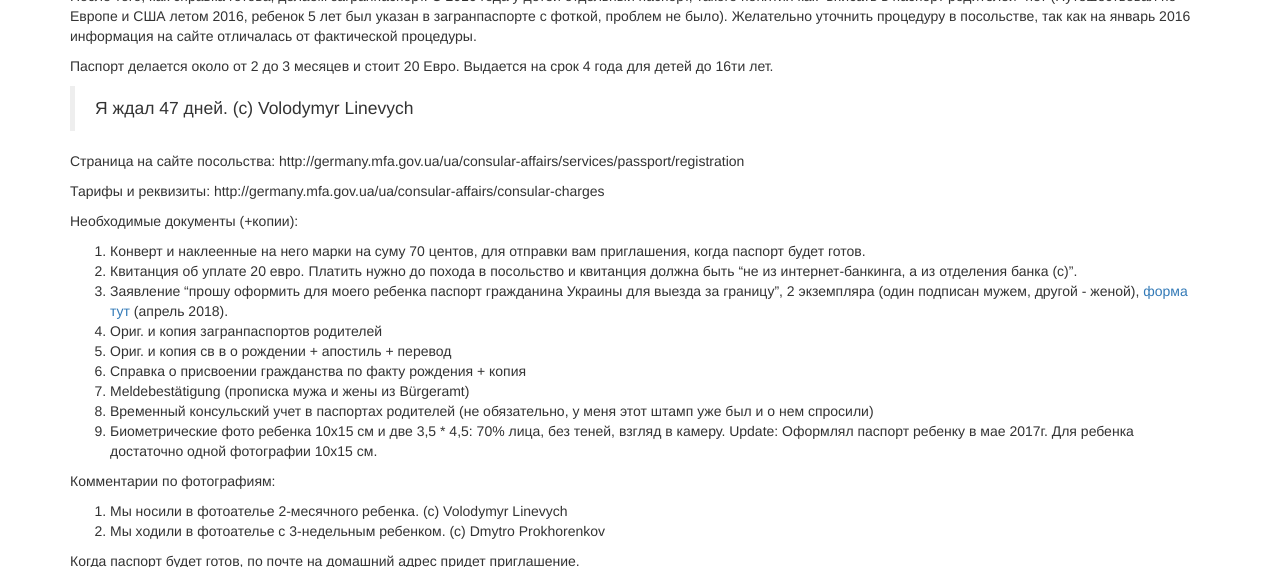
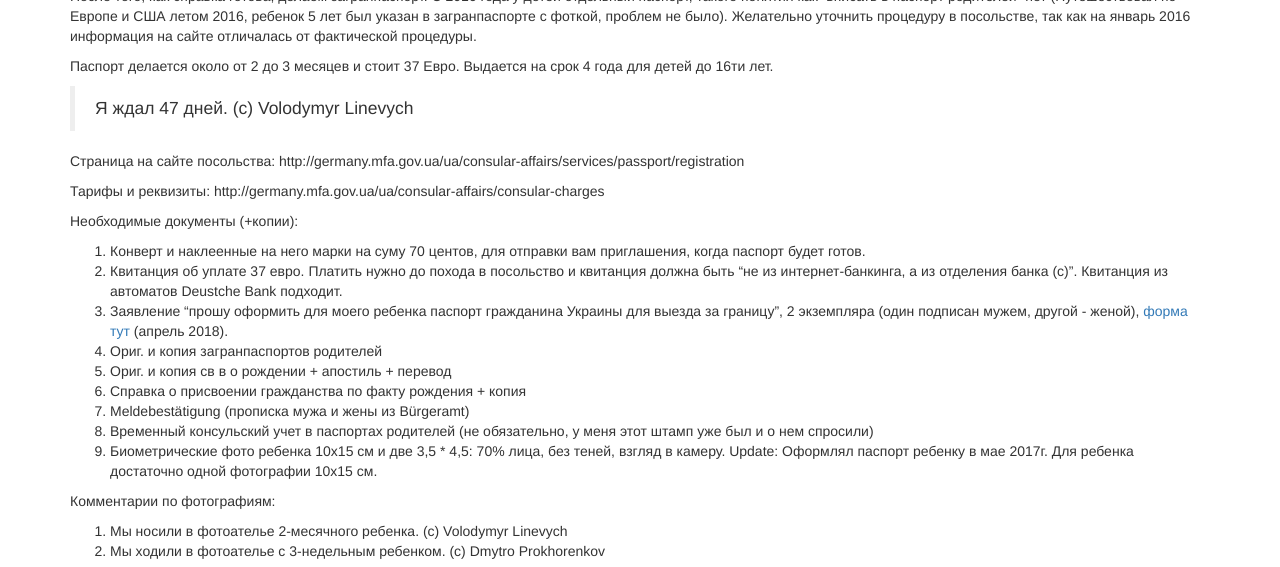
Before and after one commit to ru-de/faq, a Jekyll site: the page built from pages/Оформление новорожденных.md, in a window 1280 px wide and 900 px high, scrolled down 2042 px, cut to the strip 202-769 px from the top of the window. Built offline with Jekyll 4.4.1, drawn with Linux system fonts in a browser that asks for light colours; nearby versions of some CDN libraries.

Commit message:
Travis #936: sync github pages

```diff
--- a/pages/Оформление новорожденных.md
+++ b/pages/Оформление новорожденных.md
@@ -67,7 +67,7 @@ layout: default
 После того, как справка готова, делаем загранпаспорт.
 ~~С 2016 года у детей отдельный паспорт, такого понятия как "вписать в паспорт родителей" нет~~ (Путешествовал по Европе и США летом 2016, ребенок 5 лет был указан в загранпаспорте с фоткой, проблем не было). Желательно уточнить процедуру в посольстве, так как на январь 2016 информация на сайте отличалась от фактической процедуры.
 
-Паспорт делается около от 2 до 3 месяцев и стоит 20 Евро. Выдается на срок 4 года для детей до 16ти лет.
+Паспорт делается около от 2 до 3 месяцев и стоит 37 Евро. Выдается на срок 4 года для детей до 16ти лет.
 > Я ждал 47 дней. (c) Volodymyr Linevych
 
 Страница на сайте посольства: http://germany.mfa.gov.ua/ua/consular-affairs/services/passport/registration
@@ -77,7 +77,7 @@ layout: default
 Необходимые документы (+копии):
 
 1. Конверт и наклеенные на него марки на суму 70 центов, для отправки вам приглашения, когда паспорт будет готов.
-1. Квитанция об уплате 20 евро. Платить нужно до похода в посольство и квитанция должна быть "не из интернет-банкинга, а из отделения банка (с)".
+1. Квитанция об уплате 37 евро. Платить нужно до похода в посольство и квитанция должна быть "не из интернет-банкинга, а из отделения банка (с)". Квитанция из автоматов Deustche Bank подходит.
 1. Заявление "прошу оформить для моего ребенка паспорт гражданина Украины для выезда за границу", 2 экземпляра (один подписан мужем, другой - женой), [форма тут](./files/passport-application-kids.pdf) (апрель 2018).
 1. Ориг. и копия загранпаспортов родителей
 1. Ориг. и копия св в о рождении + апостиль + перевод
```
